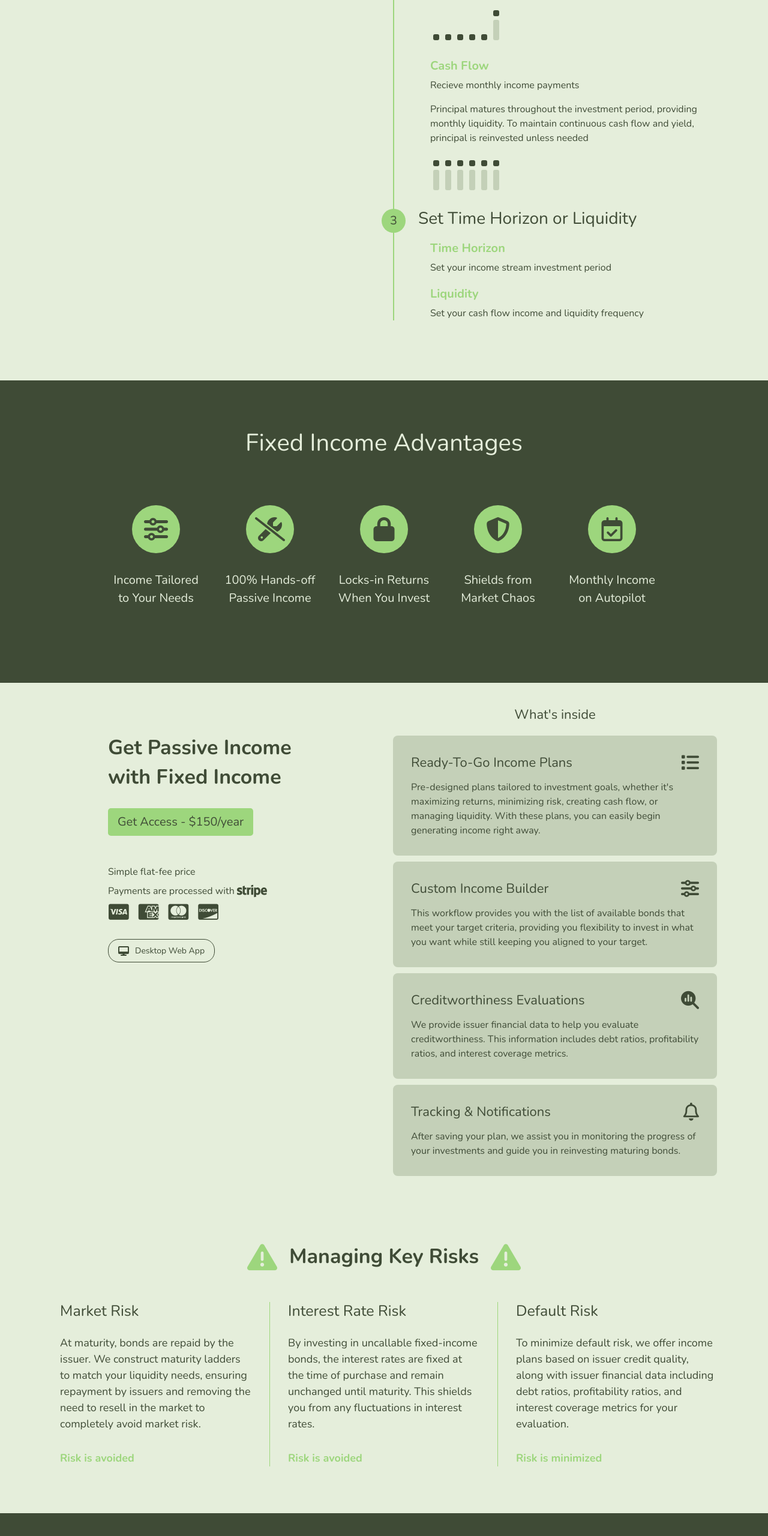
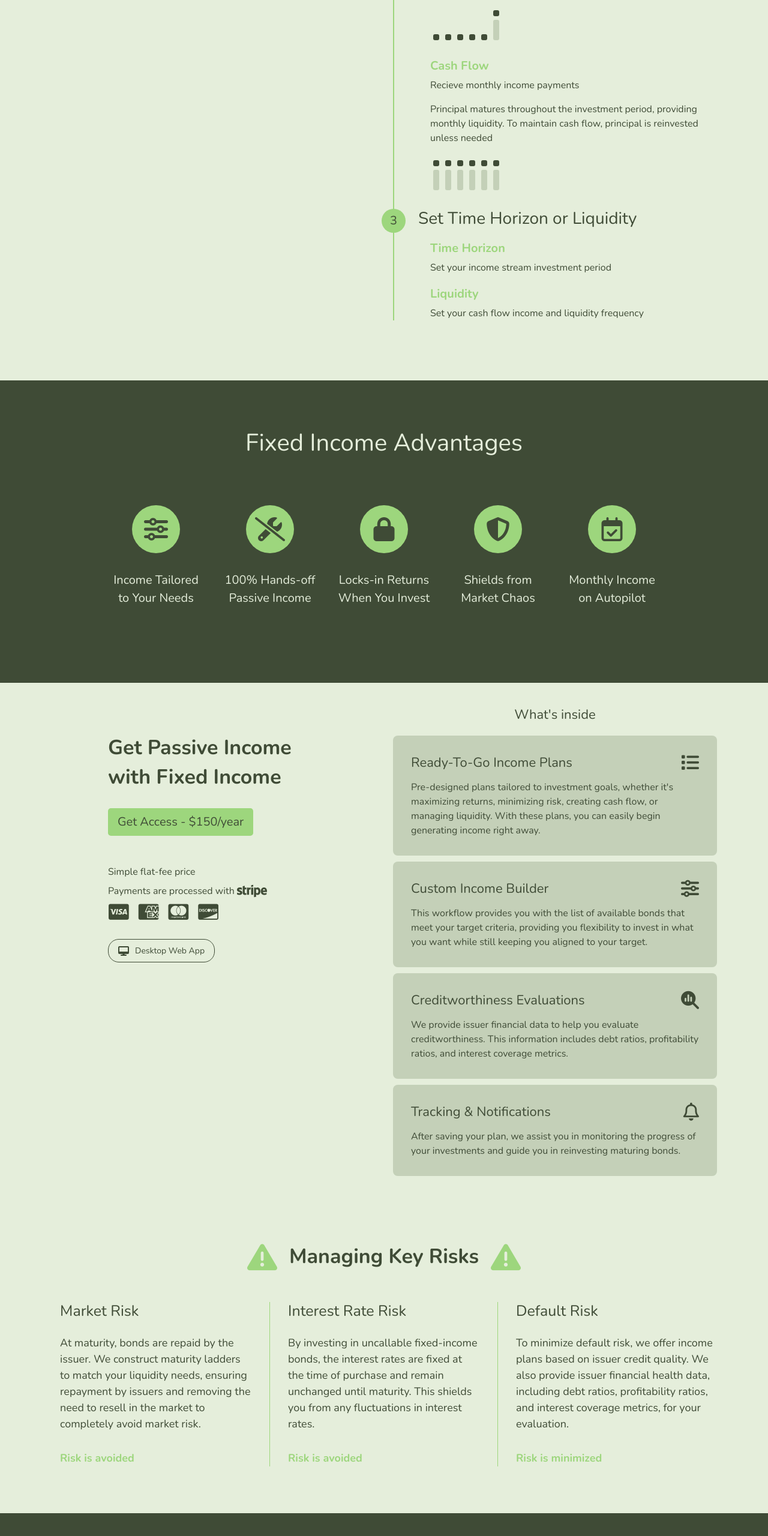
Before and after one commit to abiezev/whittmarsh, a website: page index.html in a window 1280 px wide. Shown: the part 1558-4118 px from the top of the page at 60% size. Drawn offline with nearby package versions, Linux system fonts and the light colour scheme.

Commit message:
wording update

```diff
--- a/index.html
+++ b/index.html
@@ -149,7 +149,7 @@
                             <div class="feature">
                                 <h5>Cash Flow</h5>
                                 <p>Recieve monthly income payments</p>
-                                <p>Principal matures throughout the investment period, providing monthly liquidity. To maintain continuous cash flow and yield, principal is reinvested unless needed</p>
+                                <p>Principal matures throughout the investment period, providing monthly liquidity. To maintain cash flow, principal is reinvested unless needed</p>
                             </div>
                             <div class="row income-graphic">
                                 <div class="income-bar">
@@ -338,7 +338,7 @@
                 </div>
                 <div class="col-lg-4 col-sm-12 bar-end">
                     <h2>Default Risk</h2>
-                    <p>To minimize default risk, we offer income plans based on issuer credit quality, along with issuer financial data including debt ratios, profitability ratios, and interest coverage metrics for your evaluation.</p>
+                    <p>To minimize default risk, we offer income plans based on issuer credit quality. We also provide issuer financial health data, including debt ratios, profitability ratios, and interest coverage metrics, for your evaluation.</p>
                     <b>Risk is minimized</b>
                 </div>
             </div>
```
Also changed, not shown: risks.html (+1 -1 lines), tailor-income.html (+1 -1 lines).
